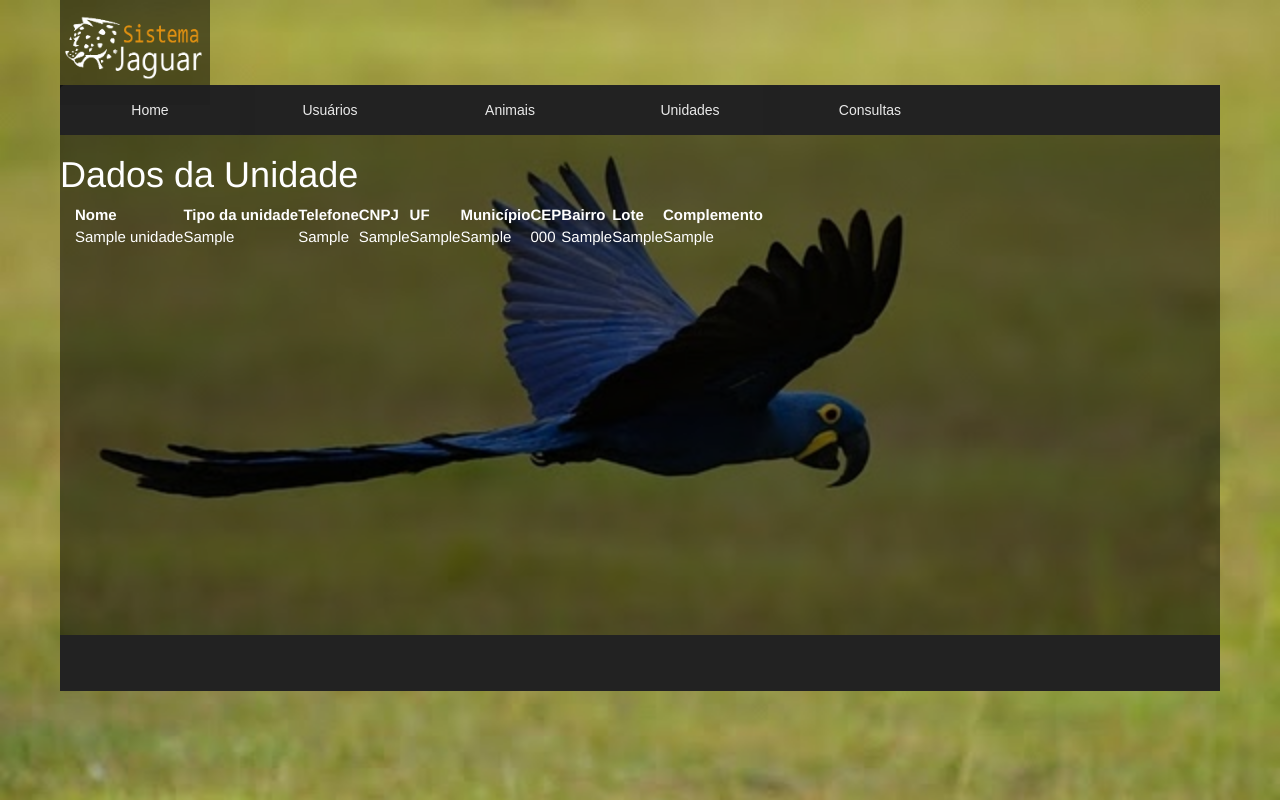
After one commit to EddiePrince/SistemaJaguar, a PHP site: page /perfilUnidade.php?id=1 in a window 1280 px wide. The commit adds this page. Run offline with PHP 8.4, Linux system fonts and the light colour scheme; a user stored in the database is signed in; tables that the repository leaves empty hold one stand-in row (values such as "Sample post"); some libraries are stand-ins or nearby versions.

Commit message:
Perfil da Unidade
Criado: Código para exibir perfil da unidade
Adicionado: Link para o perfil da unidade
Alterado: nome tabela cpfs e cnpjs para cpf e cnpj
Próximo passo: Proibir acesso a outras funções enquanto não cadastrar as unidades.

```diff
--- a/listaUnidades.inc.php
+++ b/listaUnidades.inc.php
@@ -1,6 +1,6 @@
 
 <?php
-	 $sql = "SELECT * FROM unidades";
+	$sql = "SELECT * FROM unidades";
 	$result = $conexao->query($sql);
 
 	if($result->num_rows > 0){
@@ -9,6 +9,7 @@
 			echo "<tr>";
 	 		echo "<td>" . $row['nome'] . "</td>";
 	 		echo "<td>" . $row['tipoUnidade'] . "</td>";
+	 		echo "<td><a href='perfilUnidade.php?id=" . $row['idUnidade'] . "'>" ."<img class='linkicon' src='img/linkicon.png'></a></td>";
 	 		echo "</tr>";
 	 	}
 	 }
--- /dev/null
+++ b/perfilUnidade.inc.php
@@ -0,0 +1,105 @@
+<?php
+	include 'conexao.inc.php';
+
+	//Pegar id unidade pelo metodo get
+  $idUnidade = $_GET['id'];
+
+  $sql = "SELECT * FROM unidades WHERE idUnidade=" . $idUnidade;
+  $result = mysqli_query($conexao, $sql);
+
+  if($result->num_rows > 0){
+    while($row = $result->fetch_assoc()){
+      echo "<td>" . $row['nome'] . "</td>";
+      echo "<td>" . $row['tipoUnidade'] . "</td>";
+      $idTelefone = $row['idTelefone']; // Pegar id telefone
+      $idCnpj = $row['idCnpj']; // Pegar id cnpj
+      $idEndereco = $row['idEndereco']; // Pegar id endereco
+    }
+  }
+
+  //Exibir telefone
+  if ($idTelefone != NULL) {
+  $sql2 = "SELECT * FROM telefones WHERE idTelefone=" . $idTelefone;
+  $result2 = mysqli_query($conexao, $sql2);
+
+    if($result->num_rows > 0){
+      while($row = $result2->fetch_assoc()){
+        echo "<td>" . $row['numero'] . "</td>";
+      }
+    }
+  } else if ($idTelefone == NULL) {
+   echo "<td>Telefone não informado</td>";
+  }
+
+  //Exibir Cnpj
+  if ($idCnpj != NULL) {
+  $sql3 = "SELECT * FROM cnpj WHERE idCnpj=" . $idCnpj;
+  $result3 = mysqli_query($conexao, $sql3);
+
+    if($result->num_rows > 0){
+      while($row = $result3->fetch_assoc()){
+        echo "<td>" . $row['cnpj'] . "</td>";
+      }
+    }
+  } else if ($idCnpj == NULL) {
+   echo "<td>CNPJ não informado</td>";
+  }
+
+  //Exibir endereço
+  if ($idEndereco != NULL) {
+  $sql4 = "SELECT * FROM enderecos WHERE idEndereco=" . $idEndereco;
+  $result4 = mysqli_query($conexao, $sql4);
+
+      if($result->num_rows > 0){
+        while($row = $result4->fetch_assoc()){
+          $uf = $row['uf'];
+          $municipio = $row['municipio'];
+          $cep = $row['cep'];
+          $bairro = $row['bairro'];
+          $lote = $row['lote'];
+          $complemento = $row['complemento'];
+
+          if ($uf != NULL) {
+            echo "<td>" . $row['uf'] . "</td>";
+          } else if ($uf == NULL) {
+            echo "<td>Uf não informada</td>";
+          }
+
+          if ($municipio != NULL) {
+            echo "<td>" . $row['municipio'] . "</td>";
+          } else if ($municipio == NULL) {
+            echo "<td>Município não informado</td>";
+          }
+
+          if ($cep != NULL) {
+            echo "<td>" . $row['cep'] . "</td>";
+          } else if ($cep == NULL) {
+            echo "<td>Cep não informado</td>";
+          }
+
+          if ($bairro != NULL) {
+            echo "<td>" . $row['bairro'] . "</td>";
+          } else if ($bairro == NULL) {
+            echo "<td>Bairro não informado</td>";
+          }
+
+          if ($lote != NULL) {
+            echo "<td>" . $row['lote'] . "</td>";
+          } else if ($lote == NULL) {
+            echo "<td>Lote não informado</td>";
+          }
+
+          if ($complemento != NULL) {
+            echo "<td>" . $row['complemento'] . "</td>";
+          } else if ($complemento == NULL) {
+            echo "<td>Complemento não informado</td>";
+
+          }
+
+        } // while
+      }
+
+  }
+
+
+?>
--- /dev/null
+++ b/perfilUnidade.php
@@ -0,0 +1,69 @@
+<?php
+	//Erro de Validação W3C Identificado
+  //Conexão com Banco
+	include 'verificausuario.inc.php';
+?>
+<!DOCTYPE html>
+<html lang="pt-br">
+
+	<head>
+		<meta charset="utf-8">
+		<meta name="viewport" content="width=device-width, initial-scale=1">
+		<link rel="stylesheet" type="text/css" href="style.css">
+		<link rel="stylesheet" type="text/css" href="style/bootstrapv3.min.css">
+		<title>Dados da unidade</title>
+	</head>
+
+	<body>
+    <div id="pagePerfilAnimal">
+			<div class="container-fluid">
+				<div class="logo_admin">
+					<img src="img/logo.png" alt="Logo">
+				</div>
+
+				<div class="corpoAdm">
+					<!-- Menu -->
+					<!-- Erro de Validação W3C Identificado -->
+          <?php include 'exibirMenu.inc.php'; ?>
+
+
+        <h1>Dados da Unidade</h1>
+
+    		<div class="container">
+
+
+      	<table>
+      		<tr>
+      			<th>Nome</th>
+      			<th>Tipo da unidade</th>
+      			<th>Telefone</th>
+      			<th>CNPJ</th>
+      			<th>UF</th>
+      			<th>Município</th>
+      			<th>CEP</th>
+      			<th>Bairro</th>
+      			<th>Lote</th>
+      			<th>Complemento</th>
+      		</tr>
+					<!-- Erro de Validação W3C Identificado -->
+
+          <?php include 'perfilUnidade.inc.php'; ?>
+      	</table>
+      </div>
+      </div>
+			<!-- Erro de Validação W3C Identificado -->
+			<div class="footer">
+				<?php include 'footer.php'; ?>
+			</div>
+
+		</div>
+  </div>
+		<!-- jQuery (necessary for Bootstrap's JavaScript plugins) -->
+		<script src="https://ajax.googleapis.com/ajax/libs/jquery/1.11.3/jquery.min.js"></script>
+		<!-- Include all compiled plugins (below), or include individual files as needed -->
+		<script src="js/bootstrap.min.js"></script>
+
+
+	</body>
+
+</html>
```
Also changed, not shown: comandosSQL.sql (+13 -13 lines).
